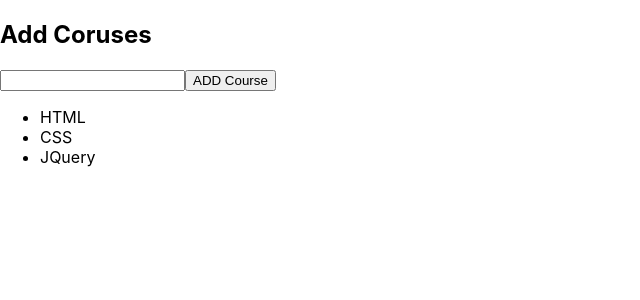
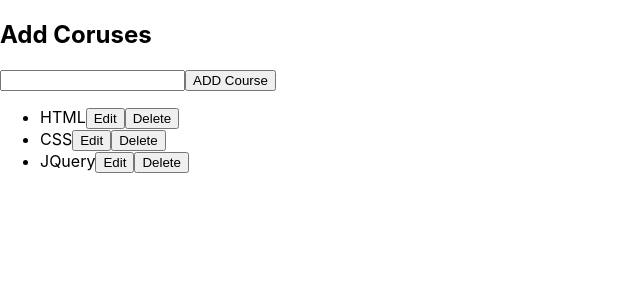
Before and after one commit to nesmamanasra/crud-opperations-react, a React (Create React App) app: page / in a window 1280 px wide. Shown: the top 300 px of the page, without its empty margins (0-640 px from the left). Built offline with nearby package versions, Linux system fonts and the light colour scheme.

Commit message:
done crud operation code

```diff
--- a/src/App.js
+++ b/src/App.js
@@ -9,28 +9,58 @@ class App extends Component {
         {name : "CSS"},
         {name : "JQuery"}
       ],
+      // current i use this to store my value
       current : ""
     };
 
     // update course
     updateCourse = (e) => {
-      console.log(e.target.value)
+      //console.log(e.target.value)
+      this.setState({
+        current:e.target.value
+    })
     }
     // add course
     addCourse = (e) => {
       e.preventDefault();
-      console.log('add course')
+      //console.log('add course')
+      let current = this.state.current;
+      let courses  = this.state.courses;
+      courses.push({name:current})
+      this.setState({
+         courses,
+         current: ''
+      })
+    }
+    // edit course
+    editCourse = (index , value)=>{
+        let courses = this.state.courses;
+        let course = courses[index];
+        course['name'] = value;
+        this.setState({
+          courses
+        })
     }
     // delete course
+     deleteCousre = (index) =>{
+      let courses = this.state.courses;
+      courses.splice(index,1)
+      this.setState({
+        courses
+      })
+     }
+
+
+
   render(){
     const {courses} = this.state;
     const courseList = courses.map((course , index) => {
-      return <CourseList details={course}  key={index}/>
+      return <CourseList details={course}  key={index} index={index} update={this.handleChange} deleteCousre={this.deleteCousre} editCourse={this.editCourse}/>
     })
   return(
     <section className="App">
         <h2>Add Coruses</h2>
-        <CourseForm  updateCourse ={this.updateCourse}  addCourse = {this.addCourse}/>
+        <CourseForm current={this.state.current} updateCourse ={this.updateCourse}  addCourse = {this.addCourse}/>
         <ul>{courseList}</ul>
 
     </section>
--- a/src/components/CourseForm.js
+++ b/src/components/CourseForm.js
@@ -3,9 +3,10 @@ import React from "react";
 const CourseForm = (props) => {
     return (
        <form onSubmit={props.addCourse}>
-            <input type="text" onChange={props.updateCourse} />
+            <input type="text" value={props.current} onChange={props.updateCourse} />
              <button type="submit">ADD Course</button>
        </form>
     )
 }
+
 export default CourseForm ;
--- a/src/components/CourseList.js
+++ b/src/components/CourseList.js
@@ -1,12 +1,54 @@
 import React, { Component, Fragment } from 'react';
 
 class CourseList extends Component {
-    render() {
+
+    state = {
+        isEdit : false
+    }
+// render Course Item
+    renderCourse = () => {
     return (
-        <Fragment>
-             <li>{this.props.details.name}</li>
-         </Fragment>
+
+             <li>
+             <span>{this.props.details.name}</span>
+             <button onClick={() => {this.toggleState()}}>Edit</button>
+             <button onClick={() => {this.props.deleteCousre(this.props.index)}}>Delete</button>
+             </li>
+
     );
 }
+// toggleState
+    toggleState = () => {
+        let {isEdit} = this.state;
+        this.setState({
+            isEdit : !isEdit
+        })
+    }
+
+//updateCourseItem
+     updateCourseItem = (e)=>{
+        e.preventDefault();
+        this.props.editCourse(this.props.index , this.input.value );
+        this.toggleState();
+     }
+// render updeate Form
+renderUpdeateForm = () => {
+    return (
+        <form onSubmit={this.updateCourseItem}>
+            <input type="text" ref={(v) => {this.input = v}} defaultValue={this.props.details.name}/>
+            <button>Update</button>
+        </form>
+    );
+}
+
+render(){
+    let {isEdit} = this.state;
+   return(
+    <Fragment>
+        { isEdit ? this.renderUpdeateForm() : this.renderCourse()}
+    </Fragment>
+   );
+}
+
 }
 export default CourseList ;
```
